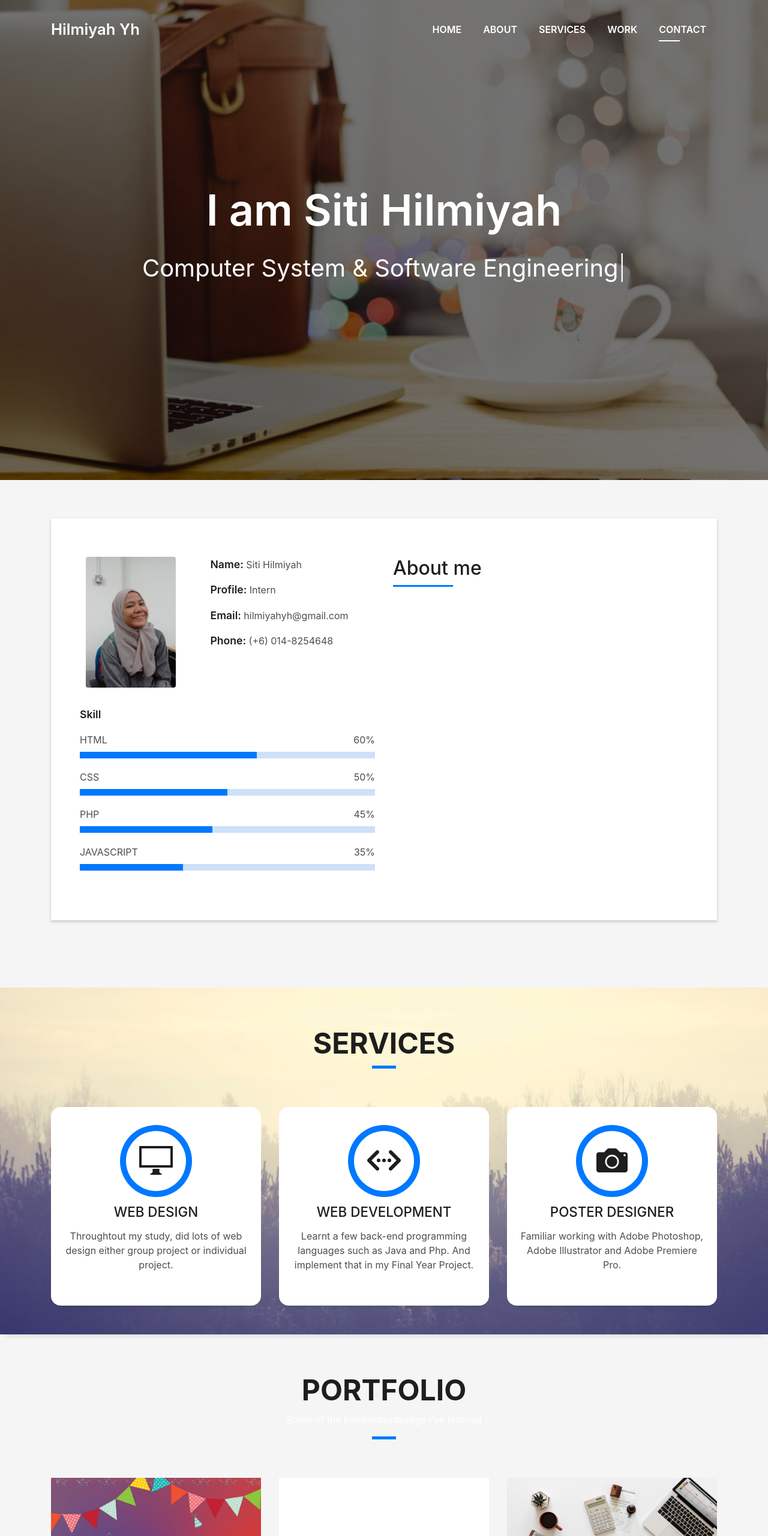
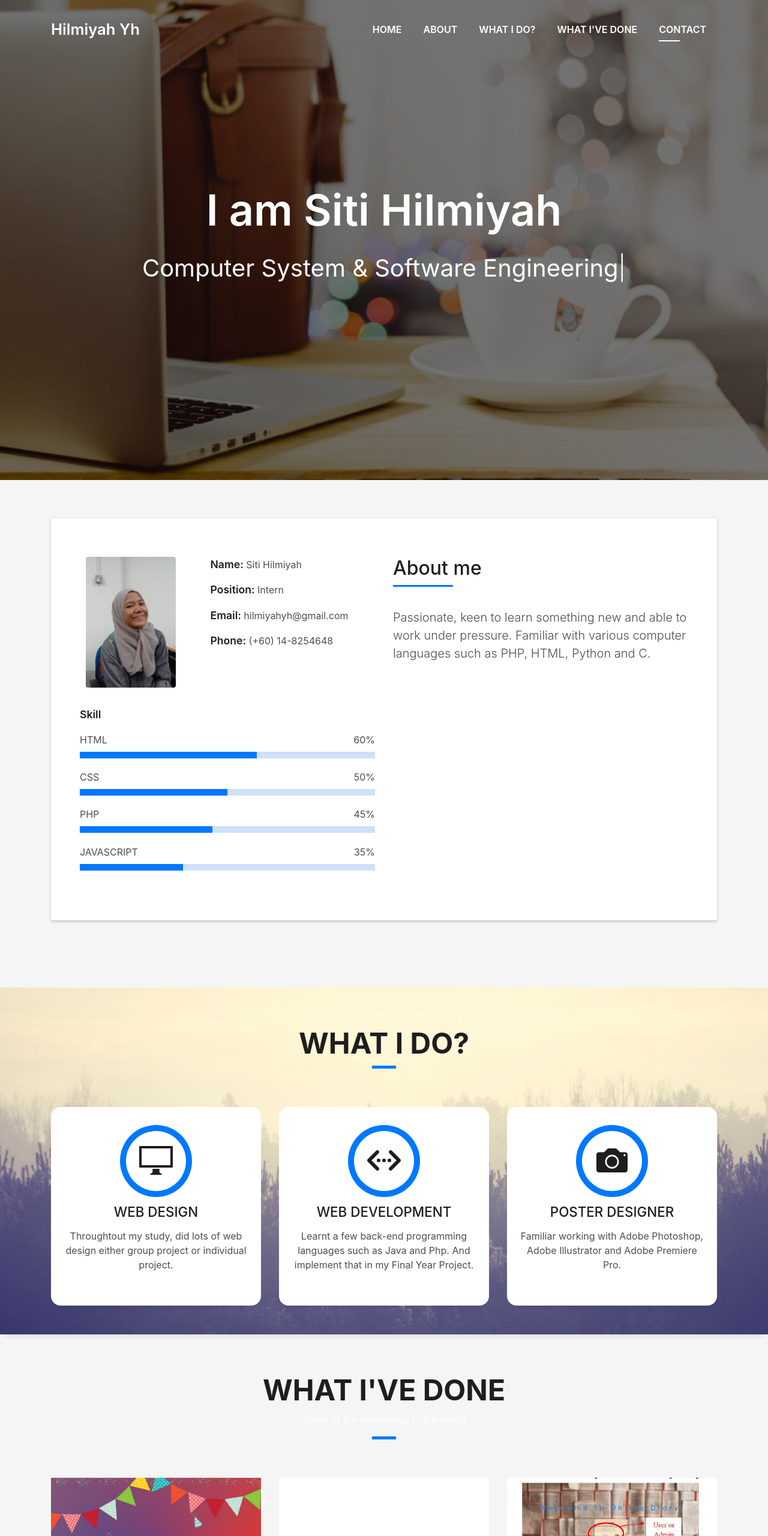
Before and after one commit to Hilmiyahyh/MyPortfolio, a plain HTML site: page DevFolio/index.html in a window 1280 px wide. Shown: the top 2560 px of the page at 60% size. Drawn offline with Linux system fonts and the light colour scheme; files whose address does not match are found by name.

Commit message:
initial change

```diff
--- a/DevFolio/index.html
+++ b/DevFolio/index.html
@@ -53,10 +53,10 @@
             <a class="nav-link js-scroll" href="#about">About</a>
           </li>
           <li class="nav-item">
-            <a class="nav-link js-scroll" href="#service">Services</a>
+            <a class="nav-link js-scroll" href="#service">What I do?</a>
           </li>
           <li class="nav-item">
-            <a class="nav-link js-scroll" href="#work">Work</a>
+            <a class="nav-link js-scroll" href="#work">What I've done</a>
           </li>
           <li class="nav-item">
             <a class="nav-link js-scroll" href="#contact">Contact</a>
@@ -99,9 +99,9 @@
                   <div class="col-sm-6 col-md-7">
                     <div class="about-info">
                       <p><span class="title-s">Name: </span> <span>Siti Hilmiyah</span></p>
-                      <p><span class="title-s">Profile: </span> <span>Intern</span></p>
+                      <p><span class="title-s">Position: </span> <span>Intern</span></p>
                       <p><span class="title-s">Email: </span> <span>hilmiyahyh@gmail.com</span></p>
-                      <p><span class="title-s">Phone: </span> <span>(+6) 014-8254648</span></p>
+                      <p><span class="title-s">Phone: </span> <span>(+60) 14-8254648</span></p>
                     </div>
                   </div>
                 </div>
@@ -136,6 +136,10 @@
                       About me
                     </h5>
                   </div>
+                  <p class="lead">
+                    Passionate, keen to learn something new and able to work under pressure.
+                    Familiar with various computer languages such as PHP, HTML, Python and C.
+                  </p>
                 </div>
               </div>
             </div>
@@ -153,7 +157,7 @@
         <div class="col-sm-12">
           <div class="title-box text-center">
             <h3 class="title-a">
-              Services
+              What I do?
             </h3>
 
             <div class="line-mf"></div>
@@ -210,10 +214,10 @@
         <div class="col-sm-12">
           <div class="title-box text-center">
             <h3 class="title-a">
-              Portfolio
+              What I've done
             </h3>
             <p class="subtitle-a">
-              Some of the knowledasdasdge i've learned
+              Some of the knowledge i've learned
             </p>
             <div class="line-mf"></div>
           </div>
@@ -229,7 +233,7 @@
               <div class="work-content">
                 <div class="row">
                   <div class="col-sm-8">
-                    <h2 class="w-title">Kids Carnival</h2>
+                    <h2 class="w-title">Poster</h2>
                     <div class="w-more">
                       <span class="w-ctegory">Poster Design</span> / <span class="w-date">05 Nov. 2018</span>
                     </div>
@@ -270,9 +274,9 @@
         </div>
         <div class="col-md-4">
           <div class="work-box">
-            <a href="img/work-3.jpg" data-lightbox="gallery-mf">
+            <a href="img/c.PNG" data-lightbox="gallery-mf">
               <div class="work-img">
-                <img src="img/work-3.jpg" alt="" class="img-fluid">
+                <img src="img/c.PNG" alt="" class="img-fluid">
               </div>
               <div class="work-content">
                 <div class="row">
@@ -315,7 +319,7 @@
                 <div class="col-md-6">
                   <div class="title-box-2">
                     <h5 class="title-left">
-                      Send Message Us
+                      Let's Connect
                     </h5>
                   </div>
                   <div>
@@ -382,7 +386,7 @@
         <div class="row">
           <div class="col-sm-12">
             <div class="copyright-box">
-              <p class="copyright">&copy; Copyright <strong>DevFolio</strong>. All Rights Reserved</p>
+              <p class="copyright">&copy; Copyright <strong>Hilmiyah</strong>. All Rights Reserved</p>
               <div class="credits">
                 <!--
                   All the links in the footer should remain intact.
```
Also changed, not shown: DevFolio/img/c.PNG (added).
